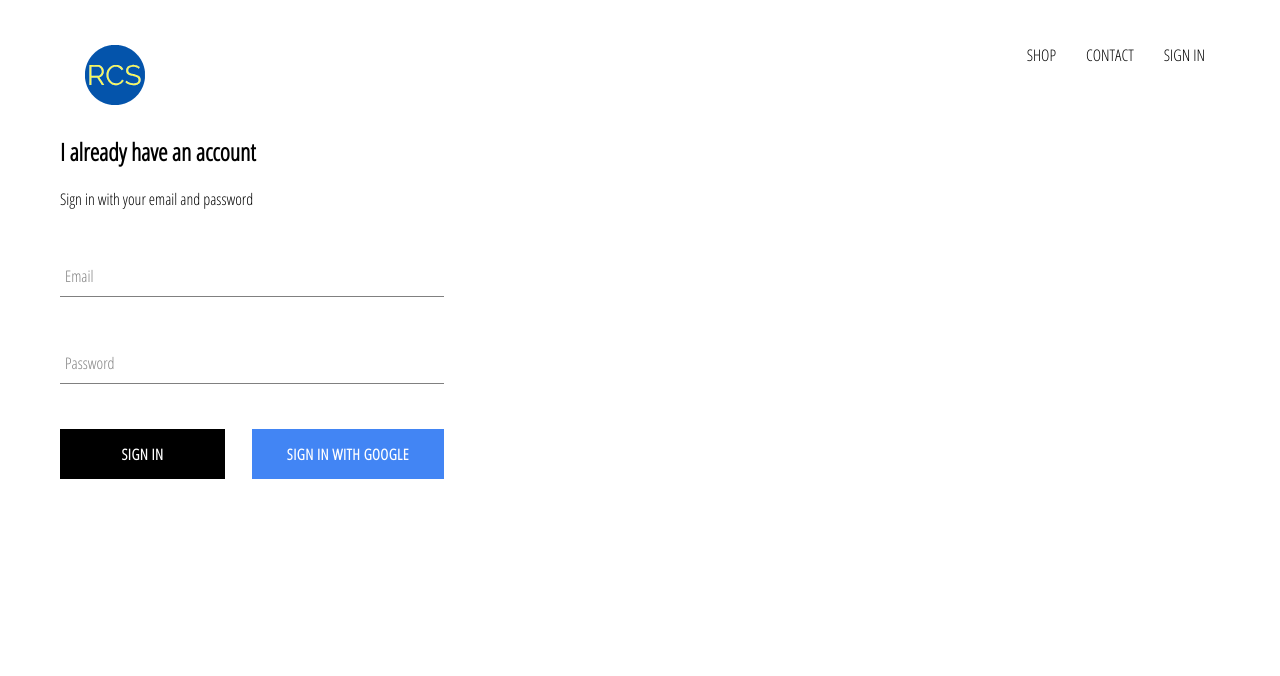
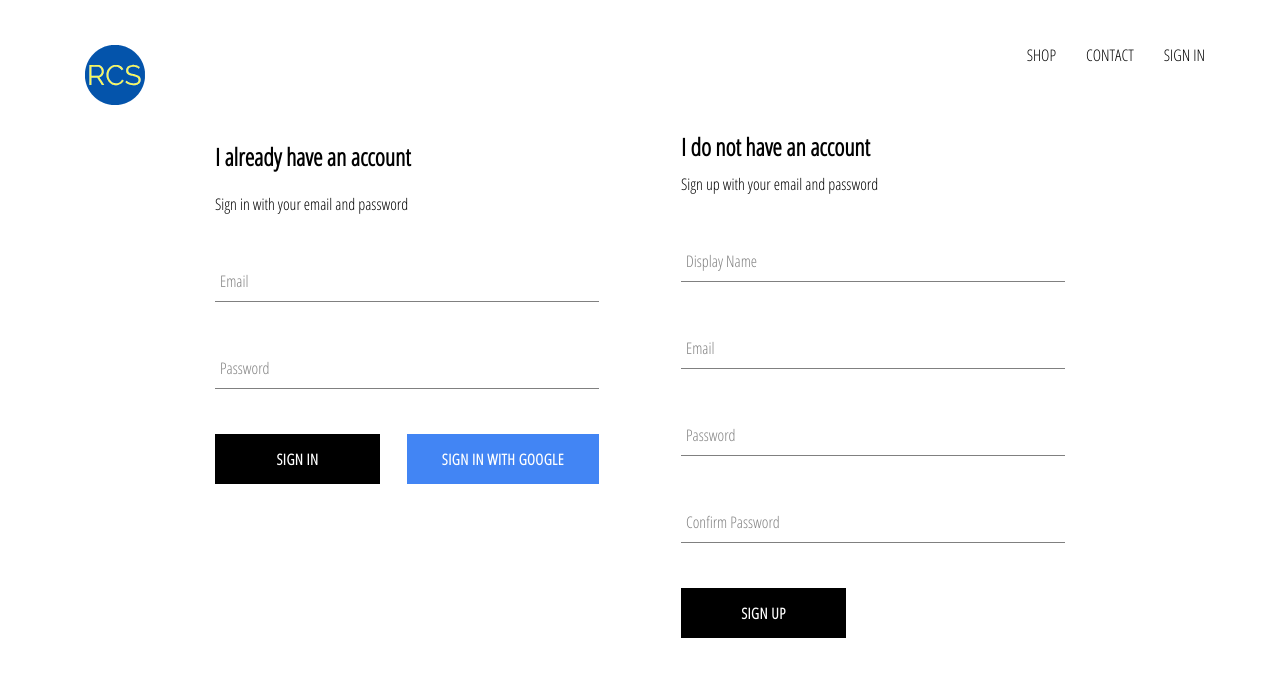
Before and after one commit to rizwanahmedziai/react-clothing-store, a React (Create React App) app: page /signin in a window 1280 px wide. Shown: the top 676 px of the page. Built offline with nearby package versions, Linux system fonts and the light colour scheme; no server answers.

Commit message:
implemented Sign up with email and password

```diff
--- a/src/components/cutom-button/custom-button.styles.scss
+++ b/src/components/cutom-button/custom-button.styles.scss
@@ -1,6 +1,7 @@
 .custom-button {
 	min-width: 165px;
 	width: auto;
+	display: block;
 	height: 50px;
 	letter-spacing: 0.5px;
 	line-height: 50px;
--- /dev/null
+++ b/src/components/sign-up/sign-up.component.jsx
@@ -0,0 +1,104 @@
+/* eslint-disable no-tabs */
+import React from 'react';
+
+import FormInput from '../form-input/form-input.component';
+import CustomButton from '../cutom-button/custom-button.component';
+
+import { auth, createUserProfileDocument } from '../../firebase/firebase.utils';
+
+import './sign-up.styles.scss';
+
+class SignUp extends React.Component {
+	constructor() {
+		super();
+
+		this.state = {
+			displayName: '',
+			email: '',
+			password: '',
+			confirmPassword: ''
+		};
+	}
+
+	handleSubmit = async event => {
+		event.preventDefault();
+
+		const { displayName, email, password, confirmPassword } = this.state;
+
+		if (password !== confirmPassword) {
+			alert("passwords don't match");
+			return;
+		}
+
+		try {
+			const { user } = await auth.createUserWithEmailAndPassword(
+				email,
+				password
+			);
+			await createUserProfileDocument(user, { displayName });
+
+			this.setState({
+				displayName: '',
+				email: '',
+				password: '',
+				confirmPassword: ''
+			});
+		} catch (error) {
+			console.log(error);
+		}
+	};
+	handleChange = event => {
+		const { name, value } = event.target;
+		this.setState({ [name]: value });
+	};
+	render() {
+		const { displayName, email, password, confirmPassword } = this.state;
+
+		return (
+			<div className='sign-up'>
+				<h2 className='title'>I do not have an account</h2>
+				<span>Sign up with your email and password</span>
+
+				<form className='sign-up-form' onSubmit={this.handleSubmit}>
+					<FormInput
+						name='displayName'
+						type='text'
+						label='Display Name'
+						value={displayName}
+						onChange={this.handleChange}
+						required
+					/>
+					<FormInput
+						name='email'
+						type='email'
+						label='Email'
+						value={email}
+						onChange={this.handleChange}
+						required
+					/>
+					<FormInput
+						name='password'
+						type='password'
+						label='Password'
+						value={password}
+						onChange={this.handleChange}
+						required
+					/>
+					<FormInput
+						name='confirmPassword'
+						type='password'
+						label='Confirm Password'
+						value={confirmPassword}
+						onChange={this.handleChange}
+						required
+					/>
+					<div className='buttons'>
+						<CustomButton type='submit'>SIGN UP</CustomButton>
+					</div>
+				</form>
+			</div>
+		);
+	}
+}
+
+export default SignUp;
--- /dev/null
+++ b/src/components/sign-up/sign-up.styles.scss
@@ -0,0 +1,9 @@
+.sign-up {
+	width: 30vw;
+	display: flex;
+	flex-direction: column;
+
+	.title {
+		margin: 10px 0;
+	}
+}
--- a/src/pages/sign-in-and-sign-up-page/sign-in-and-sign-up-page.component.jsx
+++ b/src/pages/sign-in-and-sign-up-page/sign-in-and-sign-up-page.component.jsx
@@ -2,13 +2,13 @@
 
 import './sign-in-and-sign-up-page.styles.scss';
 import SignIn from '../../components/sign-in/sign-in.component';
+import SignUp from '../../components/sign-up/sign-up.component';
 
-const SignInAndSignUpPage = () => {
-	return (
-		<div className='sign-in-and-sign-up'>
-			<SignIn />
-		</div>
-	);
-};
+const SignInAndSignUpPage = () => (
+	<div className='sign-in-and-sign-up'>
+		<SignIn />
+		<SignUp />
+	</div>
+);
 
 export default SignInAndSignUpPage;
--- a/src/pages/sign-in-and-sign-up-page/sign-in-and-sign-up-page.styles.scss
+++ b/src/pages/sign-in-and-sign-up-page/sign-in-and-sign-up-page.styles.scss
@@ -0,0 +1,6 @@
+.sign-in-and-sign-up {
+	width: 850px;
+	display: flex;
+	justify-content: space-between;
+	margin: 30px auto;
+}
```
